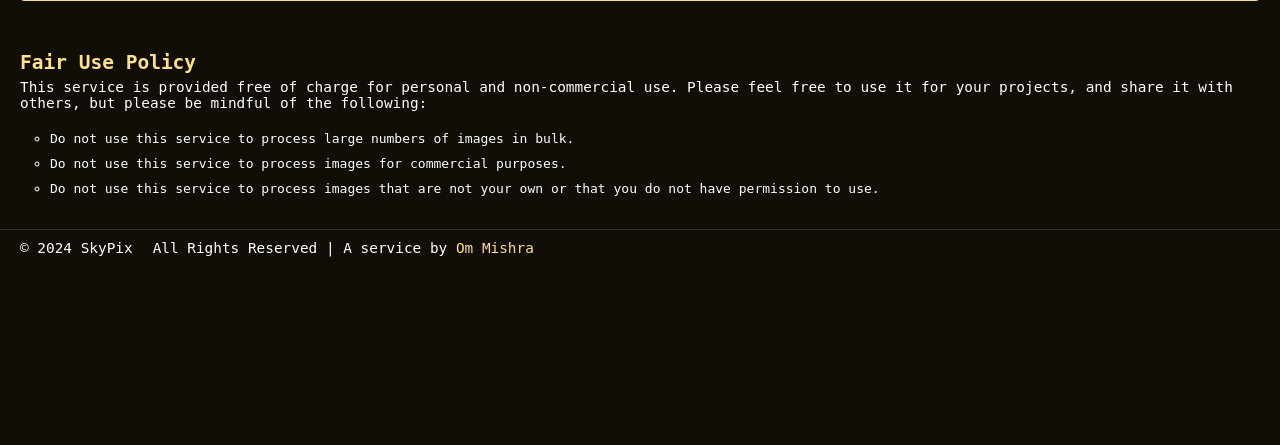
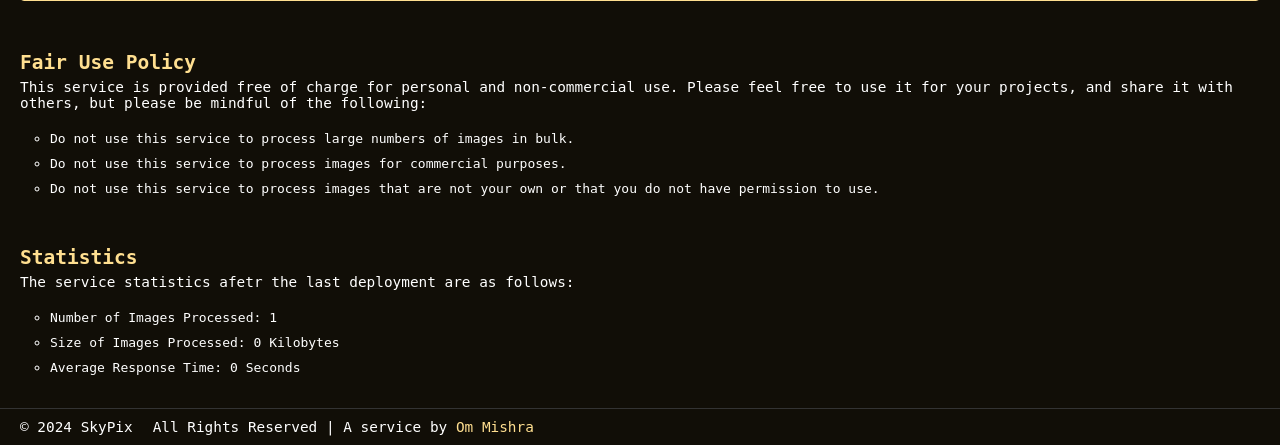
Before and after one commit to Om-Mishra7/SkyPix, a Flask app: page /docs in a window 1280 px wide. Shown: the part 1161-1606 px from the top of the page. Before the commit the page ends 1418 px from the top, so only its background shows below. Run offline with Flask 3, Linux system fonts and the light colour scheme.

Commit message:
Add session statistics tracking for image processing

```diff
--- a/backend/server.py
+++ b/backend/server.py
@@ -1,6 +1,7 @@
 # Library imports
 
 import os
+import time
 import requests
 from io import BytesIO
 from dotenv import load_dotenv
@@ -52,6 +53,9 @@ app_config = {
     'ENVIROMENT': os.environ.get('ENVIROMENT'),
     'SERVE_REQUESTS': os.environ.get('SERVE_REQUESTS'),
     'ALLOWED_ORIGINS': os.environ.get('ALLOWED_ORIGINS'),
+    'NUMBER_OF_IMAGES_PROCESSED_THIS_SESSION': 0,
+    'SIZE_OF_IMAGE_PROCESSED_THIS_SESSION': 0,
+    'AVERAGE_RESPONSE_TIME_THIS_SESSION': 0
 }
 
 allowed_image_modification_parameters = ['width', 'height', 'quality', 'format', 'blur', 'greyscale', 'flip', 'rotate', 'watermark', 'remove-bg']
@@ -79,7 +83,7 @@ def after_request(response):
 
 @app.route('/docs')
 def docs():
-    return render_template('docs.html')
+    return render_template('docs.html', NUMBER_OF_IMAGES_PROCESSED_THIS_SESSION=app_config['NUMBER_OF_IMAGES_PROCESSED_THIS_SESSION'], SIZE_OF_IMAGE_PROCESSED_THIS_SESSION=app_config['SIZE_OF_IMAGE_PROCESSED_THIS_SESSION'], AVERAGE_RESPONSE_TIME_THIS_SESSION=app_config['AVERAGE_RESPONSE_TIME_THIS_SESSION'])
 
 @app.route('/favicon.ico')
 def favicon():
@@ -90,6 +94,11 @@ def home():
     global image
     global is_cached
     from image_processing import Image_Editor
+
+    app_config['NUMBER_OF_IMAGES_PROCESSED_THIS_SESSION'] += 1
+
+    # Request start time
+    request_start_time = time.time()
 
     if app_config['SERVE_REQUESTS'] == 'false':
         return jsonify({'status': 'error', 'message': 'This service is currently disabled.'}), 503
@@ -183,6 +192,16 @@ def home():
     if request.headers.get('If-None-Match') == etag:
         return '', 304
 
+    # Find image size
+    image_size = len(serve_image.getvalue())
+
+    # Calculate the response time
+    response_time = round(time.time() - request_start_time, 3)  # Rounded to 3 decimal places
+
+    # Update the session statistics
+    app_config['SIZE_OF_IMAGE_PROCESSED_THIS_SESSION'] += image_size / 1024
+    app_config['AVERAGE_RESPONSE_TIME_THIS_SESSION'] = (app_config['AVERAGE_RESPONSE_TIME_THIS_SESSION'] + response_time) / 2
+
     # Serve the image
     return send_file(serve_image, mimetype='image/webp', as_attachment=False, etag=etag, max_age=18000)
 
--- a/backend/templates/docs.html
+++ b/backend/templates/docs.html
@@ -225,6 +225,14 @@
       </li>
     </ul>
 
+    <h2>Statistics</h2>
+    <p>The service statistics afetr the last deployment are as follows:</p>
+    <ul>
+      <li>Number of Images Processed: {{NUMBER_OF_IMAGES_PROCESSED_THIS_SESSION}}</li>
+      <li>Size of Images Processed: {{SIZE_OF_IMAGE_PROCESSED_THIS_SESSION}} Kilobytes</li>
+      <li>Average Response Time: {{AVERAGE_RESPONSE_TIME_THIS_SESSION}} Seconds</li>
+    </ul>
+
 
   </div>
 
```
